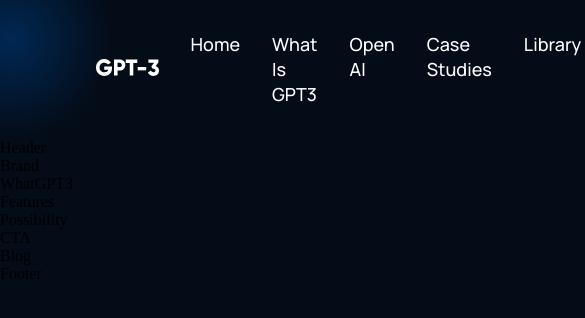
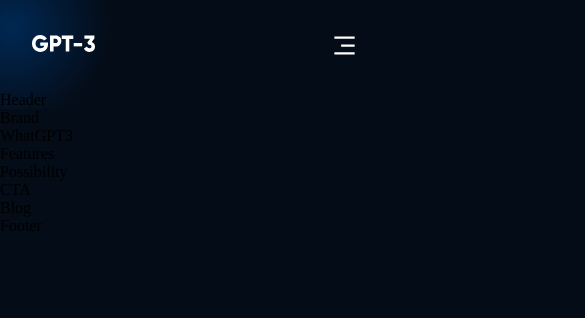
Before and after one commit to amerv97/gpt-3, a React (Create React App) app: page / in a window 390 px wide. Shown: the top 318 px of the page, 585 px wide, since content can reach past the window. Built offline with nearby package versions, Linux system fonts and the light colour scheme.

Commit message:
finished Header & mobile interface for mobile devs

```diff
--- a/src/components/navbar/navbar.css
+++ b/src/components/navbar/navbar.css
@@ -61,3 +61,69 @@
   outline: none;
   cursor: pointer;
 }
+
+.gpt3__navbar-menu {
+  margin-left: 1rem;
+  display: none;
+  position: relative;
+}
+
+.gpt3__navbar-menu svg {
+  cursor: pointer;
+}
+
+.gpt3__navbar-menu_container {
+  display: flex;
+  justify-content: flex-end;
+  align-items: flex-end;
+  flex-direction: column;
+
+  text-align: end;
+  background: var(--color-footer);
+  padding: 2rem;
+  position: absolute;
+  top: 40px;
+  right: 0;
+  margin-top: 1rem;
+  min-width: 210px;
+  border-radius: 5px;
+  box-shadow: 0 0 5 rgb(0, 0, 0.2);
+}
+
+.gpt3__navbar-menu_container p {
+  margin: 1rem 0;
+}
+
+.gpt3__navbar-menu_container-links-sign {
+  display: none;
+}
+
+@media screen and (max-width: 1050px) {
+  .gpt3__navbar-links_container {
+    display: none;
+  }
+  .gpt3__navbar-menu {
+    display: flex;
+  }
+}
+
+@media screen and (max-width: 700px) {
+  .gpt3__navbar {
+    padding: 2rem 4rem;
+  }
+}
+
+@media screen and (max-width: 550px) {
+  .gpt3__navbar {
+    padding: 2rem;
+  }
+  .gpt3__navbar-sign {
+    display: none;
+  }
+  .gpt3__navbar-menu_container {
+    top: 20px;
+  }
+  .gpt3__navbar-menu_container-links-sign {
+    display: block;
+  }
+}
```
